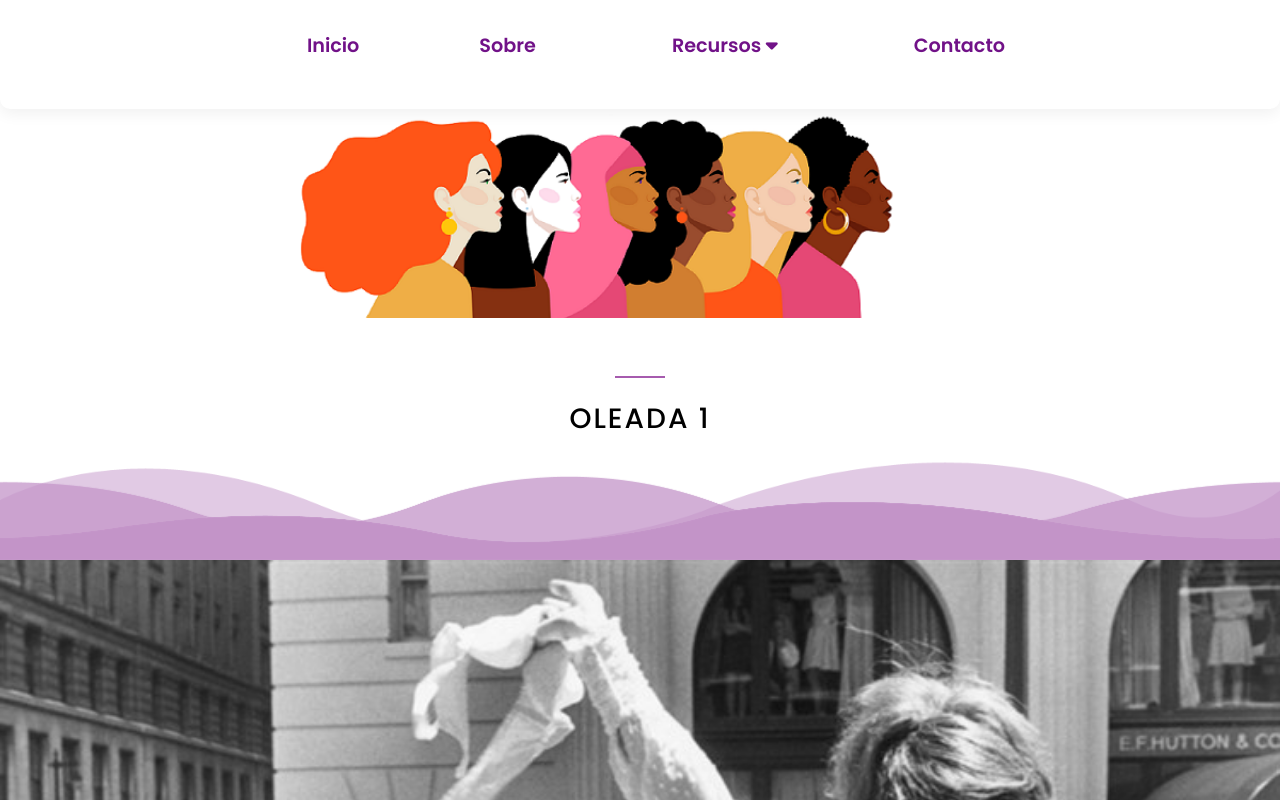
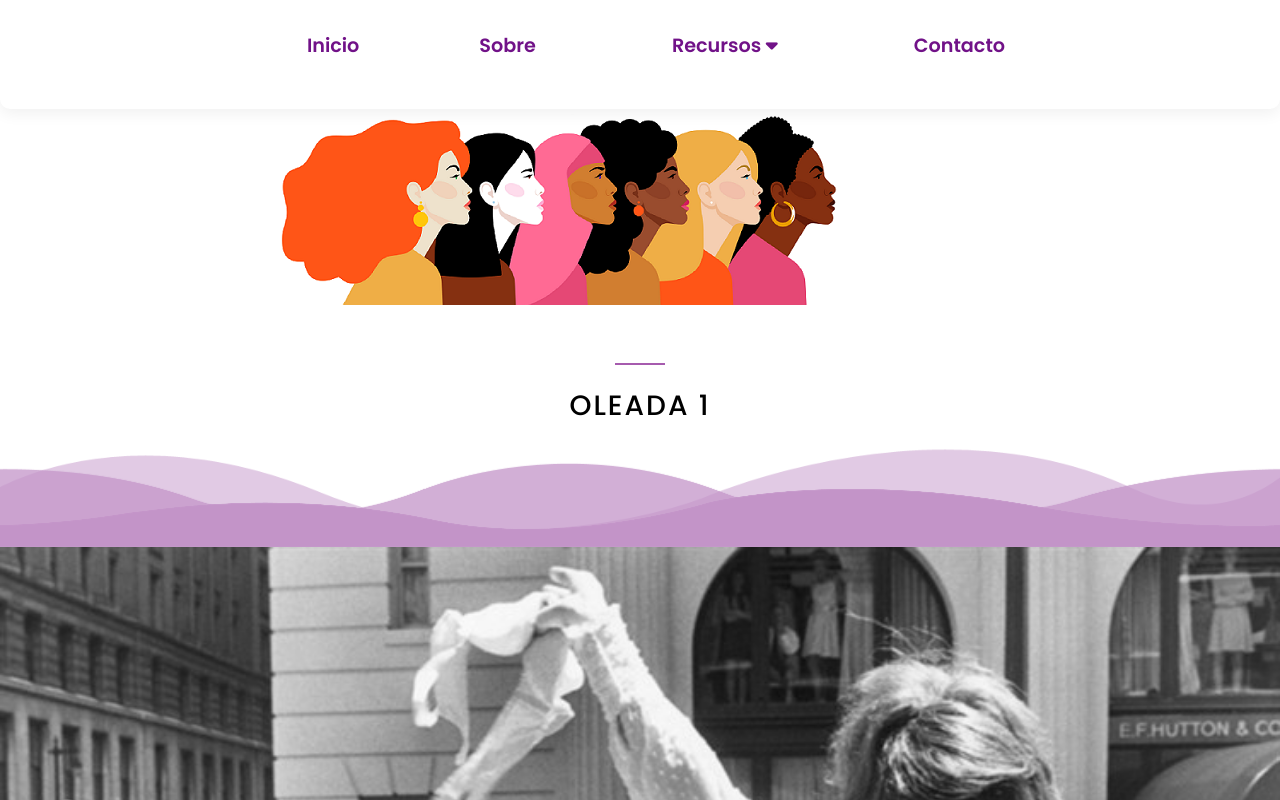
Before and after one commit to programateacademy/genero, a React (Create React App) app: page / in a window 1280 px wide. Shown: the top 800 px of the page. Built offline with nearby package versions, Linux system fonts and the light colour scheme.

Commit message:
merge karol photo nav

```diff
--- a/src/App.css
+++ b/src/App.css
@@ -39,6 +39,7 @@
 }
 
 
+
 @media (min-width: 320px) and (max-width: 600px) {
 nav {
   padding: 20px 30px;
@@ -50,6 +51,7 @@ nav {
   background-color: rgb(255, 255, 255) !important;
   border-color: aqua !important;
 }
+
 
 .dropdown-cuerpo {
   min-width: 11.2rem !important;
--- a/src/Components/Navbar.jsx
+++ b/src/Components/Navbar.jsx
@@ -15,7 +15,6 @@ componentWillUnmount() {
 }
 
 handleScroll = () => {
-  // Verifica la posición del scroll, por ejemplo, a 100 píxeles desde arriba
   if (window.scrollY > 100) {
     this.setState({ scrolled: true });
   } else {
--- a/src/Components/NavbarStyles.css
+++ b/src/Components/NavbarStyles.css
@@ -25,13 +25,13 @@ nav {
     z-index: 100;
 }
 
-#photonav{
-    /* position: relative; */
+/* #photonav{
+    position: relative;
     top: -10px;
     width: 100%;
     height: auto;
 
-}
+} */
 
 
 #Navbar li {
```
